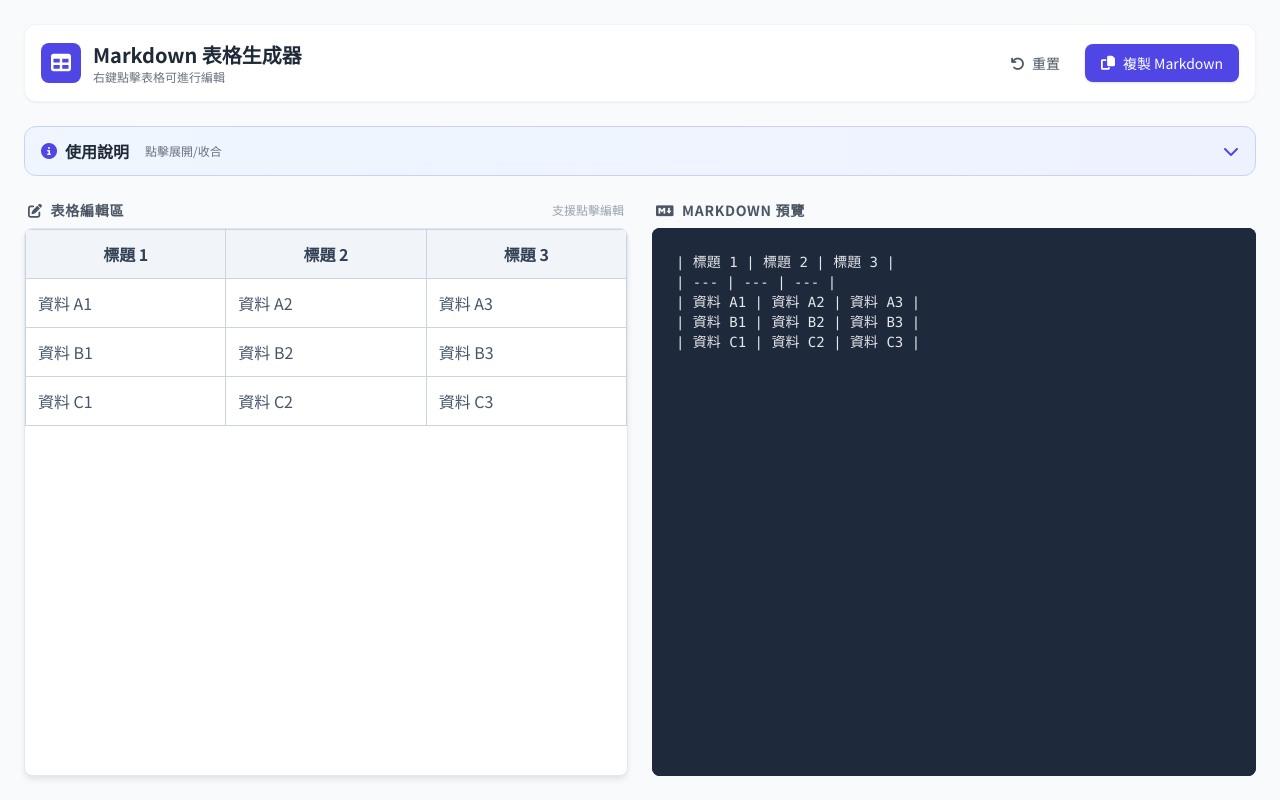
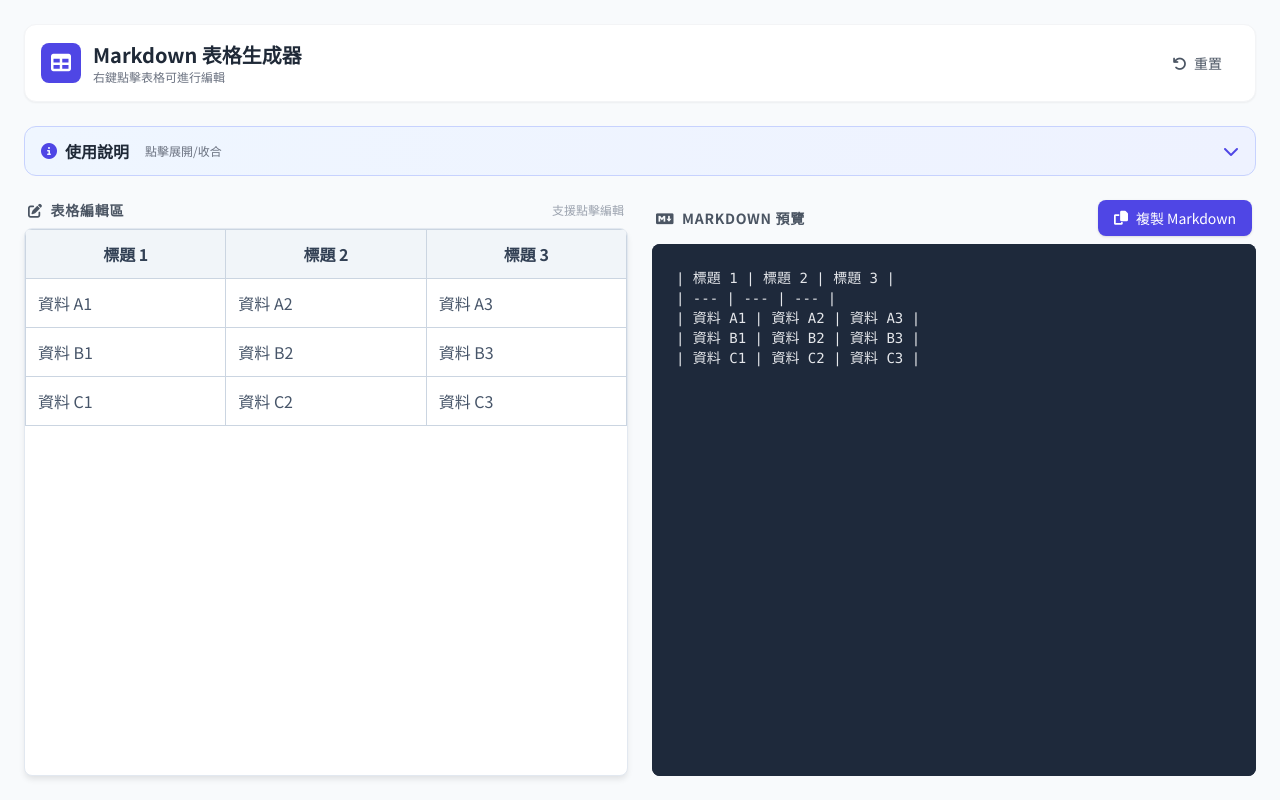
Before and after one commit to f88083/MyToolkit, a plain HTML site: page tableToMarkdown.html in a window 1280 px wide. Drawn offline with nearby package versions, Linux system fonts and the light colour scheme.

Commit message:
feat: move copy button

```diff
--- a/tableToMarkdown.html
+++ b/tableToMarkdown.html
@@ -148,16 +148,10 @@
                 <p class="text-xs text-gray-500">右鍵點擊表格可進行編輯</p>
             </div>
         </div>
-        <div class="flex gap-2">
         <button onclick="resetTable()"
             class="px-4 py-2 text-sm text-gray-600 hover:bg-gray-100 rounded-lg transition border border-transparent hover:border-gray-200">
             <i class="fas fa-undo mr-1"></i> 重置
         </button>
-            <button onclick="copyMarkdown()"
-                class="px-4 py-2 text-sm bg-indigo-600 hover:bg-indigo-700 text-white rounded-lg shadow transition flex items-center gap-2">
-                <i class="fas fa-copy"></i> 複製 Markdown
-            </button>
-        </div>
     </header>
 
     <!-- Usage Instructions (Collapsible) -->
@@ -341,8 +335,14 @@
                 <h2 class="text-sm font-semibold text-gray-600 uppercase tracking-wider">
                     <i class="fab fa-markdown mr-1"></i> Markdown 預覽
                 </h2>
+                <div class="flex items-center gap-3">
                     <span id="copyFeedback"
                         class="text-xs text-emerald-600 font-bold opacity-0 transition-opacity">已複製！</span>
+                    <button onclick="copyMarkdown()"
+                        class="px-4 py-2 text-sm bg-indigo-600 hover:bg-indigo-700 text-white rounded-lg shadow transition flex items-center gap-2">
+                        <i class="fas fa-copy"></i> 複製 Markdown
+                    </button>
+                </div>
             </div>
 
             <div class="h-full bg-slate-800 rounded-lg shadow-inner overflow-hidden flex flex-col">
```
Lines whose indentation alone changed are shown as unchanged.
